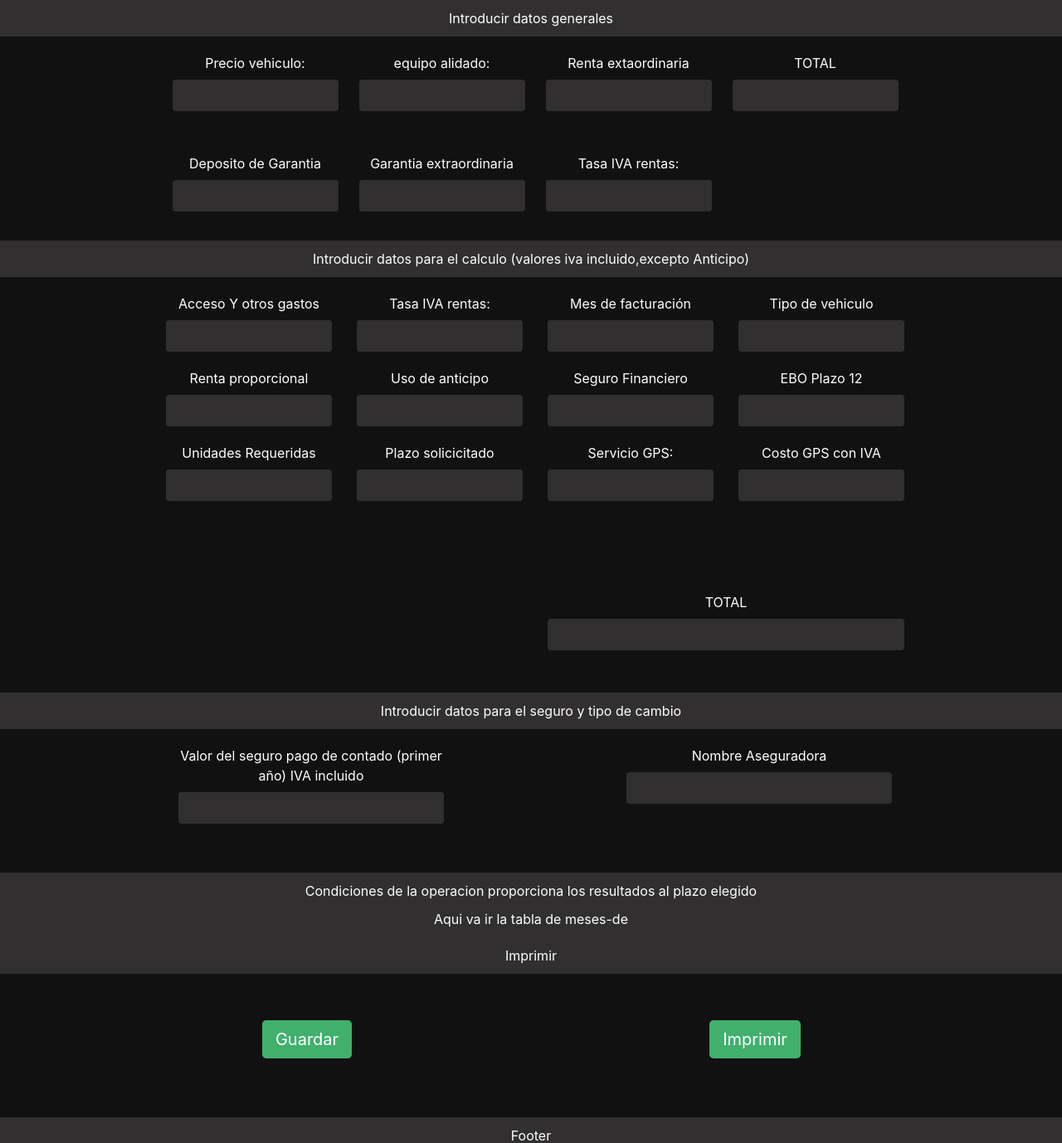
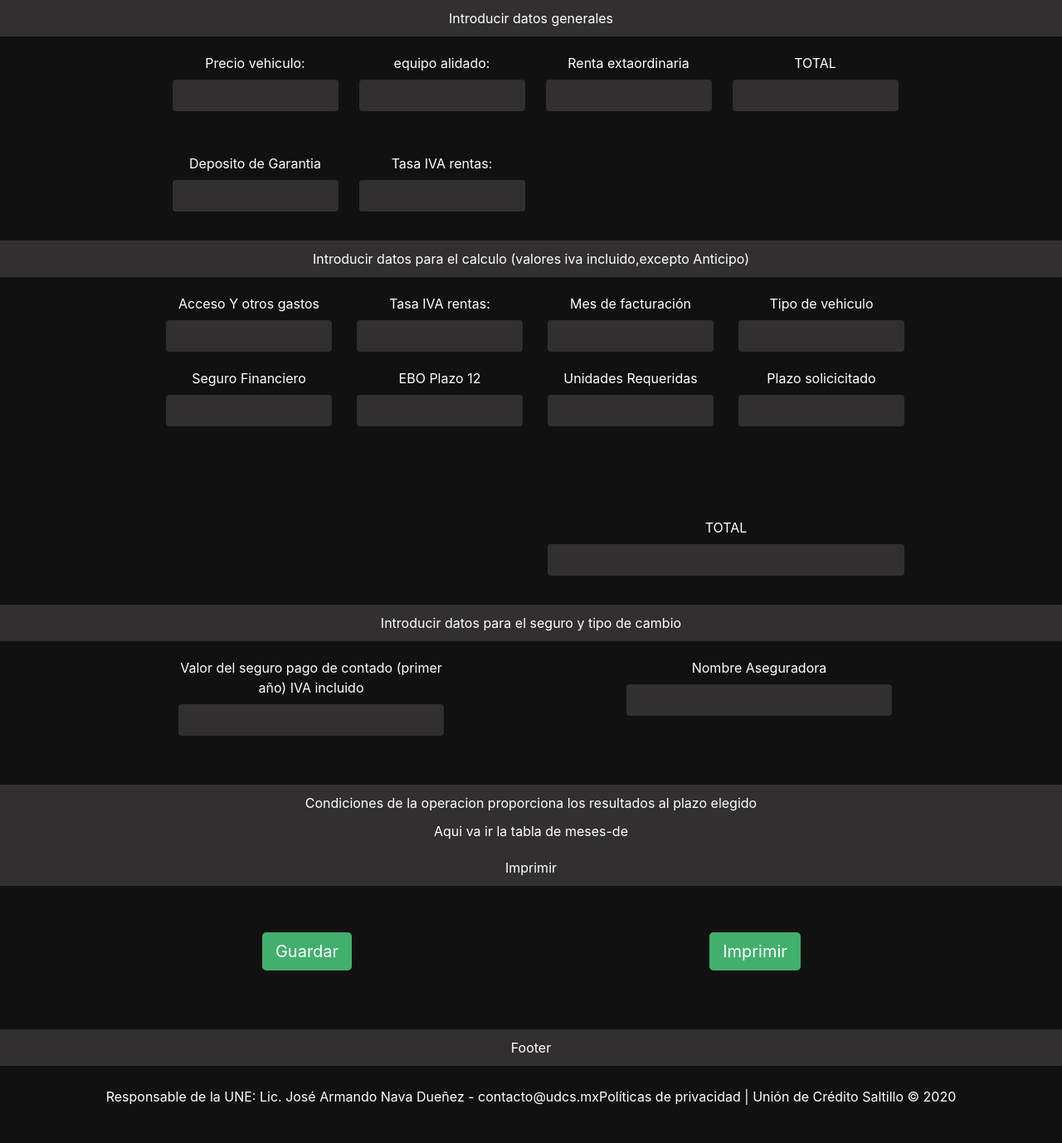
Before and after one commit to Charlysxl99/index.html, a PHP site: page / in a window 1280 px wide. Shown: the part 208-1586 px from the top of the page at 83% size. After the commit the page ends 1540 px from the top, so only its background shows below. Run offline with PHP 8.4, Linux system fonts and the light colour scheme.

Commit message:
quitando los ultimos campos de index

```diff
--- a/index.html
+++ b/index.html
@@ -87,12 +87,7 @@
               </div>
             <!-- </form> -->
           </div>
-          <div class="item_datos garantia-ex">
-            <!-- <form class="enviar"> -->
-              <div class="wrapper form-group"><label for="text">Garantia extraordinaria</label><input class="form-control" type="text" id="text">
-              </div>
-            <!-- </form> -->
-          </div>
+
           <div class="item_datos tasa-iva">
             <!-- <form class="enviar"> -->
               <div class="wrapper form-group"><label for="text">Tasa IVA rentas:</label><input class="form-control" type="text" id="text">
@@ -140,18 +135,8 @@
               </div>
             <!-- </form> -->
           </div>
-          <div class="item_datos renta-pro">
-            <!-- <form class="enviar"> -->
-              <div class="wrapper form-group"><label for="text">Renta proporcional</label><input class="form-control" type="text" id="text">
-              </div>
-            <!-- </form> -->
-          </div>
-          <div class="item_datos uso-anti">
-            <!-- <form class="enviar"> -->
-              <div class="wrapper form-group"><label for="text">Uso de anticipo</label><input class="form-control" type="text" id="text">
-              </div>
-            <!-- </form> -->
-          </div>
+
+
           <div class="item_datos seguro-f ">
             <!-- <form class="enviar"> -->
               <div class="wrapper form-group"><label for="text">Seguro Financiero</label><input class="form-control" type="text" id="text">
@@ -171,29 +156,14 @@
             <!-- </form> -->
           </div>
           <div class="item_datos Plazo-S">
-            <!-- <form class="enviar"> -->
+
               <div class="wrapper form-group"><label for="text">Plazo solicicitado</label><input class="form-control" type="text" id="text">
               </div>
-            <!-- </form> -->
+
           </div>
-          <div class="item_datos s-gps">
-            <!-- <form class="enviar"> -->
-              <div class="wrapper form-group"><label for="text">Servicio GPS:</label><input class="form-control" type="text" id="text">
-              </div>
-            <!-- </form> -->
-          </div>
-          <div class="item_datos costo-gps">
-            <!-- <form class="enviar"> -->
-              <div class="wrapper form-group"><label for="text">Costo GPS con IVA</label><input class="form-control" type="text" id="text">
-              </div>
-            <!-- </form> -->
-          </div>
-          <!-- <div class="item_datos Domiciliacion-a">
 
-              <div class="wrapper form-group"><label for="text">Domiciliacion automatica:</label><input class="form-control" type="text" id="text">
-              </div>
 
-          </div> -->
+
         </div>
 
         <div class="spacio">
--- a/style.css
+++ b/style.css
@@ -228,7 +228,7 @@ grid-area: footer;
   height: 100%;
   width: 100%;
   grid-column: 3/5;
-  grid-row-end: 6;
+  grid-row-end: 5;
 }
 
 .conteiner_datos-tres{
```
